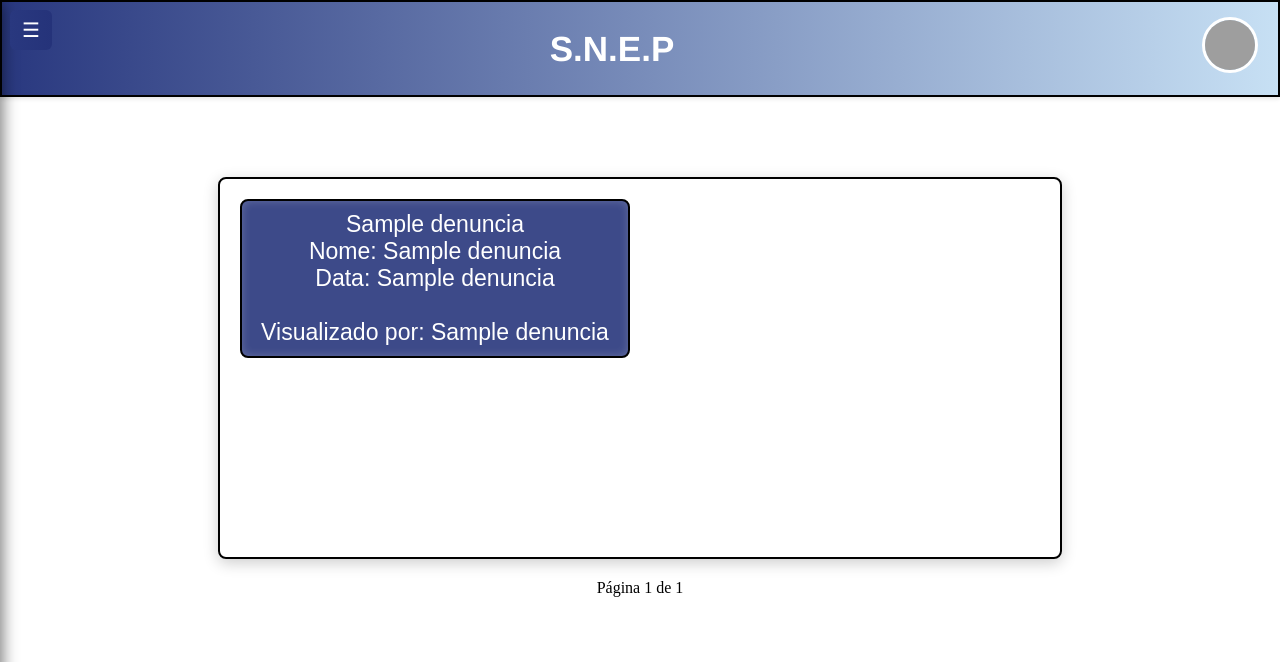
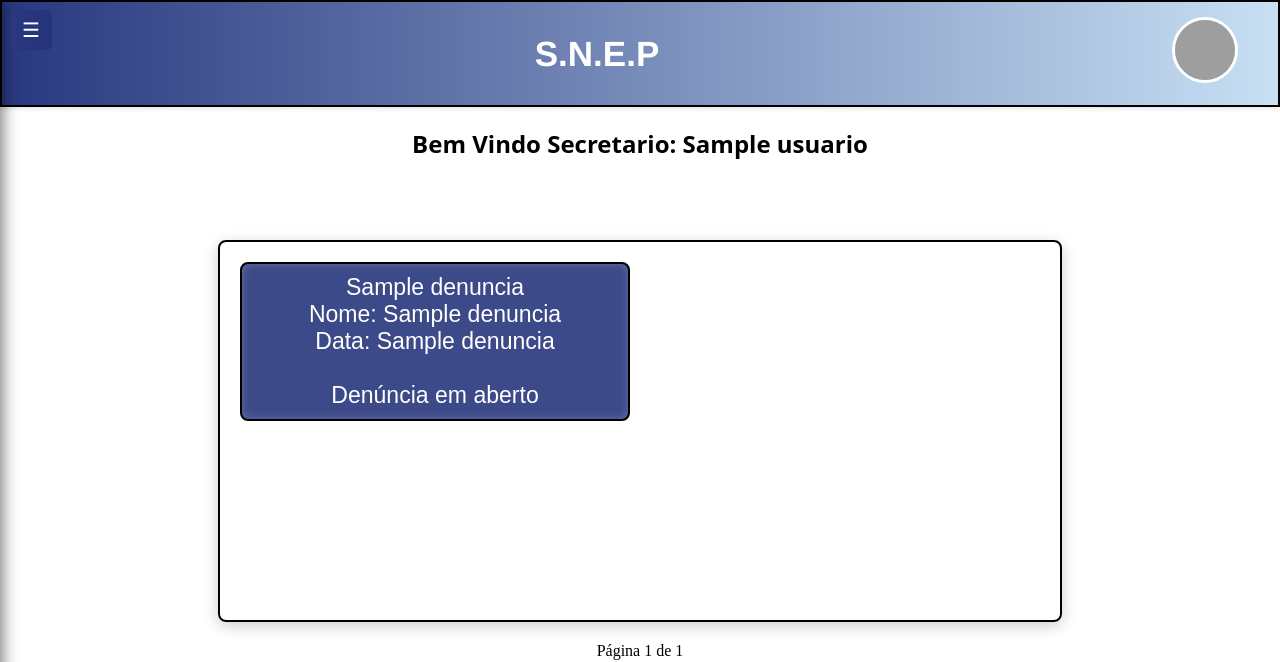
Before and after one commit to Intexsz/BADESP, a Flask app: template templates/secretaria.html in a window 1280 px wide. Shown: the top 662 px of the page. Run offline with Flask 3, Linux system fonts and the light colour scheme; the template is opened without the code that fills it: most values are stand-ins (such as "Sample title", 1, 10 or a date in 2020); grey boxes are pictures that could not be loaded.

Commit message:
arrumei alguns erros, como o usuario conseguir mudar o comentario multiplas vezes e o pegar status está retornando None sempre

```diff
--- a/app/rotas/normais.py
+++ b/app/rotas/normais.py
@@ -1,4 +1,4 @@
-from flask import Flask, request, render_template, session, redirect, url_for, Blueprint
+from flask import Flask, request, render_template, session, redirect, url_for, Blueprint, make_response
 from authlib.integrations.flask_client import OAuth
 from app.database.db_usuario import buscar_cargo, buscar_usuario
 from app.database.db_denuncia import buscar_status_denuncia, mostrar_denuncias, apagar_denuncia, criar_denuncia, expirar
@@ -57,7 +57,7 @@ def inicio():
                                page=page,
                                total_pages=total_pages)
     elif cargo == 'Aluno':
-        return render_template("inicio.html", denuncias=denuncias_paginadas, usuario=usuario)
+        return render_template("inicio.html", denuncias=denuncias, usuario=usuario)
     elif cargo == 'Professor':
         return render_template("professor.html", denuncias=denuncias_paginadas, usuario=usuario)
 
@@ -81,6 +81,13 @@ def denuncia():
 
         criar_denuncia(titulo, gravidade, descricao, session["user_id"], 'Em Análise.')
 
+        return f"""
+    <script>
+        window.location.reload();
+        window.location.href = "{url_for('rotas.denuncia')}";
+    </script>
+"""
+
     return render_template('denuncia.html')
 ######----------######
 
@@ -91,7 +98,7 @@ def excluir_denuncia(id):
     if "user_id" not in session:
         return redirect(url_for('rotalogin.cadastro'))
 
-    status = buscar_status_denuncia(id, session["user_id"])
+    status = buscar_status_denuncia(id)
     if status == 'Em Análise.' or status == 'Expirada.':
         apagar_denuncia(id, session["user_id"])
         return redirect(url_for('rotas.inicio'))
--- a/app/rotas/rota_secretaria.py
+++ b/app/rotas/rota_secretaria.py
@@ -2,7 +2,7 @@ from flask import Flask, session, redirect, url_for, Blueprint,render_template,
 from authlib.integrations.flask_client import OAuth
 from app.database.db_usuario import buscar_cargo, pegar_no_nome
 from app.database.db_denuncia import buscar_status_denuncia, abrir_denunciabanquinho, pegar_na_denuncia_haha, buscar_visto
-from app.database.db_denuncia import atualizar_statuse, publicar_comentario
+from app.database.db_denuncia import atualizar_statuse, publicar_comentario, buscar_comentario
 
 app = Flask(__name__)
 rota_secretaria = Blueprint('rotasecretaria', __name__)
@@ -21,9 +21,13 @@ google = oauth.register(
 )
 
 def checar_stats(id):
-    status = buscar_status_denuncia(id, session["user_id"])
+    status = buscar_status_denuncia(id)
+    print(status)
+    if status == None:
+        return 'Erro'
+
     if status == 'Expirada.':
-        return False
+        return 'Expirou'
 
     cargo = buscar_cargo(session['user_id'])
     if cargo == 'Secretaria':
@@ -42,7 +46,7 @@ def abrir_denuncia(id):
 
     cargo = buscar_cargo(session["user_id"])
     if cargo == "Secretaria":
-        status = buscar_status_denuncia(id, session["user_id"])
+        status = buscar_status_denuncia(id)
         if status != 'Expirada.':
             abrir_denunciabanquinho(id, cargo)
             return redirect(url_for('rotas.inicio'))
@@ -99,28 +103,18 @@ def detalhe_denuncia(id):
 @rota_secretaria.route('/Comentar/<int:id>', methods=['POST'])
 def comentar(id):
     comentario = request.form.get('comentario')
+    checagem = buscar_comentario(id)
 
     if not comentario:
         return redirect(url_for('rotas.inicio'))
 
-    if checar_stats(id):
-        cargo = buscar_cargo(session['user_id'])
-        publicar_comentario(comentario, id, cargo)
-    elif checar_stats(id) == 'Expirou':
-        return """
+    if checar_stats(id) == 'Erro':
+        return f"""
             <script>
-                alert("A denuncia expirou.");
+                alert("Erro.");
                 window.location.href = "{url_for('rotas.inicio')}";
             </script>
         """
-
-    return redirect(url_for('rotasecretaria.inicio'))
-
-@rota_secretaria.route('/Inicio/Recusar/<int:id>', methods=['POST', 'GET'])
-def recusar(id):
-    if checar_stats(id):
-        cargo = buscar_cargo(session['user_id'])
-        atualizar_statuse(id, cargo, 'Recusado.')
     elif checar_stats(id) == 'Expirou':
         return f"""
             <script>
@@ -128,33 +122,61 @@ def recusar(id):
                 window.location.href = "{url_for('rotas.inicio')}";
             </script>
         """
-    return redirect(url_for('rotas.inicio'))
+    if checar_stats(id) and checagem == '':
+        cargo = buscar_cargo(session['user_id'])
+        publicar_comentario(comentario, id, cargo)
+    else:
+        return f"""
+            <script>
+                alert("Comentario ja feito.");
+                window.location.href = "{url_for('rotas.inicio')}";
+            </script>
+        """
 
-@rota_secretaria.route('/Inicio/Aprovar/<int:id>', methods=['POST', 'GET'])
-def aprovar(id):
-    if checar_stats(id):
-        cargo = buscar_cargo(session['user_id'])
-        atualizar_statuse(id, cargo, 'Aprovado.')
-    elif checar_stats(id) == 'Expirou':
+    return redirect(url_for('rotasecretaria.detalhe_denuncia', id=id))
+
+@rota_secretaria.route('/Inicio/Recusar/<int:id>', methods=['POST', 'GET'])
+def recusar(id):
+    if checar_stats(id) == 'Expirou':
         return f"""
             <script>
                 alert("A denuncia expirou.");
                 window.location.href = "{url_for('rotas.inicio')}";
             </script>
         """
+    if checar_stats(id):
+        cargo = buscar_cargo(session['user_id'])
+        atualizar_statuse(id, cargo, 'Recusado.')
+
     return redirect(url_for('rotas.inicio'))
 
-
-@rota_secretaria.route('/Inicio/Arquivar/<int:id>', methods=['POST', 'GET'])
-def arquivar(id):
-    if checar_stats(id):
-        cargo = buscar_cargo(session['user_id'])
-        atualizar_statuse(id, cargo, 'Arquivado.')
-    elif checar_stats(id) == 'Expirou':
+@rota_secretaria.route('/Inicio/Aprovar/<int:id>', methods=['POST', 'GET'])
+def aprovar(id):
+    if checar_stats(id) == 'Expirou':
         return f"""
             <script>
                 alert("A denuncia expirou.");
                 window.location.href = "{url_for('rotas.inicio')}";
             </script>
         """
+    if checar_stats(id):
+        cargo = buscar_cargo(session['user_id'])
+        atualizar_statuse(id, cargo, 'Aprovado.')
+
     return redirect(url_for('rotas.inicio'))
+
+
+@rota_secretaria.route('/Inicio/Arquivar/<int:id>', methods=['POST', 'GET'])
+def arquivar(id):
+    if checar_stats(id) == 'Expirou':
+        return f"""
+            <script>
+                alert("A denuncia expirou.");
+                window.location.href = "{url_for('rotas.inicio')}";
+            </script>
+        """
+    if checar_stats(id):
+        cargo = buscar_cargo(session['user_id'])
+        atualizar_statuse(id, cargo, 'Arquivado.')
+
+    return redirect(url_for('rotas.inicio'))
--- a/static/css/secretaria.css
+++ b/static/css/secretaria.css
@@ -148,7 +148,6 @@ body {
 }
 
 .grid-item button:hover {
-    background: linear-gradient(90deg, #29387f, #c7e0f4);
     transform: translateY(-2px);
     box-shadow: 0 0 15px rgba(255, 255, 255, 0.3) inset,
                 0 0 15px rgba(255, 255, 255, 0.3);
@@ -171,12 +170,12 @@ body {
 }
 
 .profile-icon {
-  padding-right: 0;
+  padding-right: 20px;
 }
 
 .profile-icon img {
-    width: 50px;
-    height: 50px;
+    width: 60px;
+    height: 60px;
     border-radius: 50%;
     border: 3px solid white;
     object-fit: cover;
--- a/templates/denuncia.html
+++ b/templates/denuncia.html
@@ -30,9 +30,9 @@
   <div class="form-container">
     <h1>Enviar Denúncia</h1>
     <form id="form-denuncia" method="POST">
-      <input type="text" id="titulo" placeholder="Título da denúncia" required name="titulo">
+      <input type="text" placeholder="Título da denúncia" required name="titulo">
 
-      <select id="gravidade" required name="gravidade">
+      <select required name="gravidade">
         <option value="">Ocorrido</option>
         <option value="Agressão">Agressão (física, verbal, psicológica, moral e sexual)</option>
         <option value="Destruição Patrimônial">Destruição Patrimônial </option>
@@ -41,7 +41,7 @@
         <option value="Outros">Outros</option>
       </select>
 
-      <textarea id="resposta" placeholder="Denúncia:" required name="descricao"></textarea>
+      <textarea placeholder="Denúncia:" required name="descricao"></textarea>
       <button type="submit">Enviar Denúncia</button>
     </form>
   </div>
--- a/templates/inicio.html
+++ b/templates/inicio.html
@@ -41,16 +41,18 @@
           <div class="denuncia-card" id="denuncia-{{ d[0] }}">
             <h3>{{ d[1] }}</h3>
             <p>Ocorrido: {{ d[2] }}</p>
-            <p>Denúncia: {{ d[3] }}</p>
+            <p>Denúncia: <br><br> <textarea disabled style="width: 700px; height: 100px;resize: none;">{{ d[3] }}</textarea></p>
             <p>Data: {{ d[4] }}</p>
             {% if d[5] == 'Aprovado.' %}
               <p><span style="color: rgb(0, 255, 0);">Situação:  Aprovado por {{ d[7] }}</span></p>
             {% elif d[5] == 'Recusado.' %}
               <p><span style="color: red;">Situação: Recusado por {{ d[7] }}</span></p>
             {% elif d[5] == 'Arquivado.' %}
-              <p><span style="color: rgb(198, 198, 198);">Situação: Arquivado por {{ d[7] }}<span><p>
+              <p><span style="color: gray;">Situação: Arquivado por {{ d[7] }}<span><p>
             {% elif d[5] == 'Visto.' %}
               <p><span style="color: orange;">Situação: Visto por {{ d[7] }}<span><p>
+            {% elif d[5] == 'Expirada.' %}
+              <p><span style="color: gray;">Situação: Expirado.<span><p></p>
             {% else %}
               <p><span style="color: rgb(255, 255, 255);">Situação: Em Análise</span></p>
             {% endif %}
--- a/templates/secretaria.html
+++ b/templates/secretaria.html
@@ -19,43 +19,54 @@
         <li><a href="/Inicio">Início</a></li>
         <li><a href="/Ajuda">Ajuda</a></li>
         <li><a href="/Denuncia">Fazer Denúncia</a></li>
+        <li><a href="/Logout" onclick="return confirmarLogout()"><i class="fas fa-user-circle"></i>Deslogar</a></li>
+        <li><a href="/MudarPin"><i class="fas fa-cog"></i> Mudar o PIN</a></li>
       </ul>
     </nav>
 
     <div class="profile-icon">
-      <img src="{{ usuario[3] }}" height onclick="toggleProfileMenu()"="50">
+      <img src="{{ usuario[3] }}">
        <div id="profile-menu" class="profile-menu">
-          <ul>
-          <li><a href="/Configurar"><i class="fas fa-cog"></i> Configurações</a></li>
-          <li><a href="/Logout" onclick="return confirmarLogout()"><i class="fas fa-user-circle"></i>Deslogar</a></li>
-      </ul>
       </div>
 
   </header>
  <body>
+      <h2 style="font-family:system-ui, -apple-system, BlinkMacSystemFont, 'Segoe UI', Roboto, Oxygen, Ubuntu, Cantarell, 'Open Sans', 'Helvetica Neue', sans-serif;">Bem Vindo Secretario: {{ usuario[1] }}</h2>
 <div class="grid-container">
 {% if denuncias %}
   {% for d in denuncias %}
     {% set cor = "white" %}
+    {% set nome = "Denúncia em aberto" %}
+
     {% if d[5] == 'Aprovado.' %}
       {% set cor = "rgb(0, 255, 0)" %}
+      {% set nome = "Aprovado por: " ~ d[7] %}
     {% elif d[5] == 'Recusado.' %}
       {% set cor = "red" %}
+      {% set nome = "Recusado por: " ~ d[7] %}
     {% elif d[5] == 'Arquivado.' %}
       {% set cor = "gray" %}
+      {% set nome = "Arquivado por: " ~ d[7] %}
     {% elif d[5] == 'Visto.' %}
       {% set cor = "rgb(255, 150, 0)" %}
+      {% set nome = "Visualizado por: " ~ d[7] %}
     {% endif %}
 
     <form action="{{ url_for('rotasecretaria.detalhe_denuncia', id=d[0]) }}" method="GET" onclick="return confirmarAbrir()">
       <div class="grid-item">
-      <button type="submit" style="color: {{ cor }}">{{ d[1] }} <br> Nome: {{d[6]}} <br> Data: {{ d[4] }} <br><br>Visualizado por: {{ d[7] }}</button>
+        <button type="submit" style="color: {{ cor }}">
+          {{ d[1] }} <br>
+          Nome: {{ d[6] }} <br>
+          Data: {{ d[4] }} <br><br>
+          {{ nome }}
+        </button>
       </div>
     </form>
   {% endfor %}
   {% else %}
     <p>Nenhuma denúncia encontrada.</p>
 {% endif %}
+
 </div>
 
 <div class="pagination">
```
Also changed, not shown: app/database/db_denuncia.py (+10 -3 lines), templates/DenunciaAberta.html (+14 -2 lines), denuncias.db, usuarios.db. Lines whose indentation alone changed are shown as unchanged.
